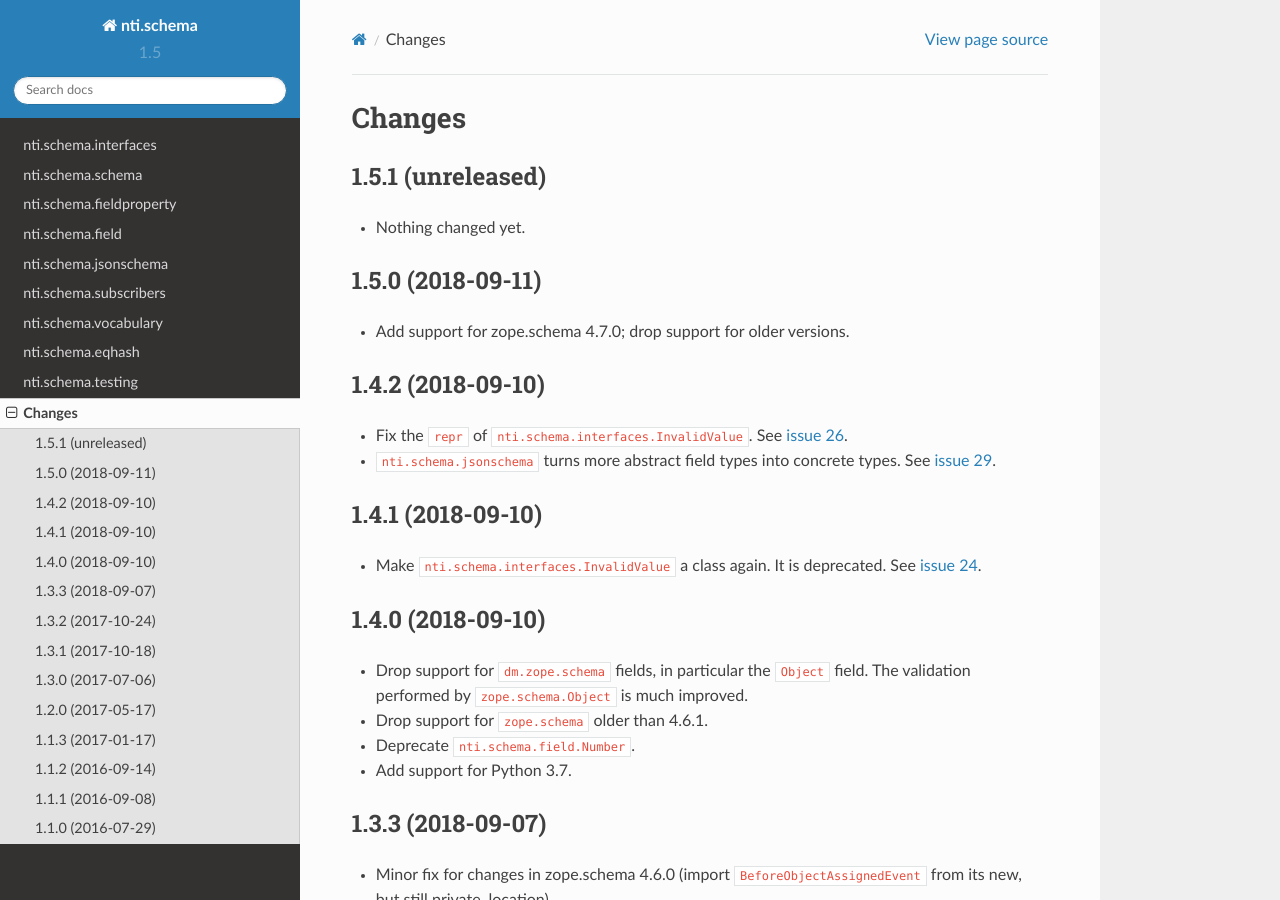
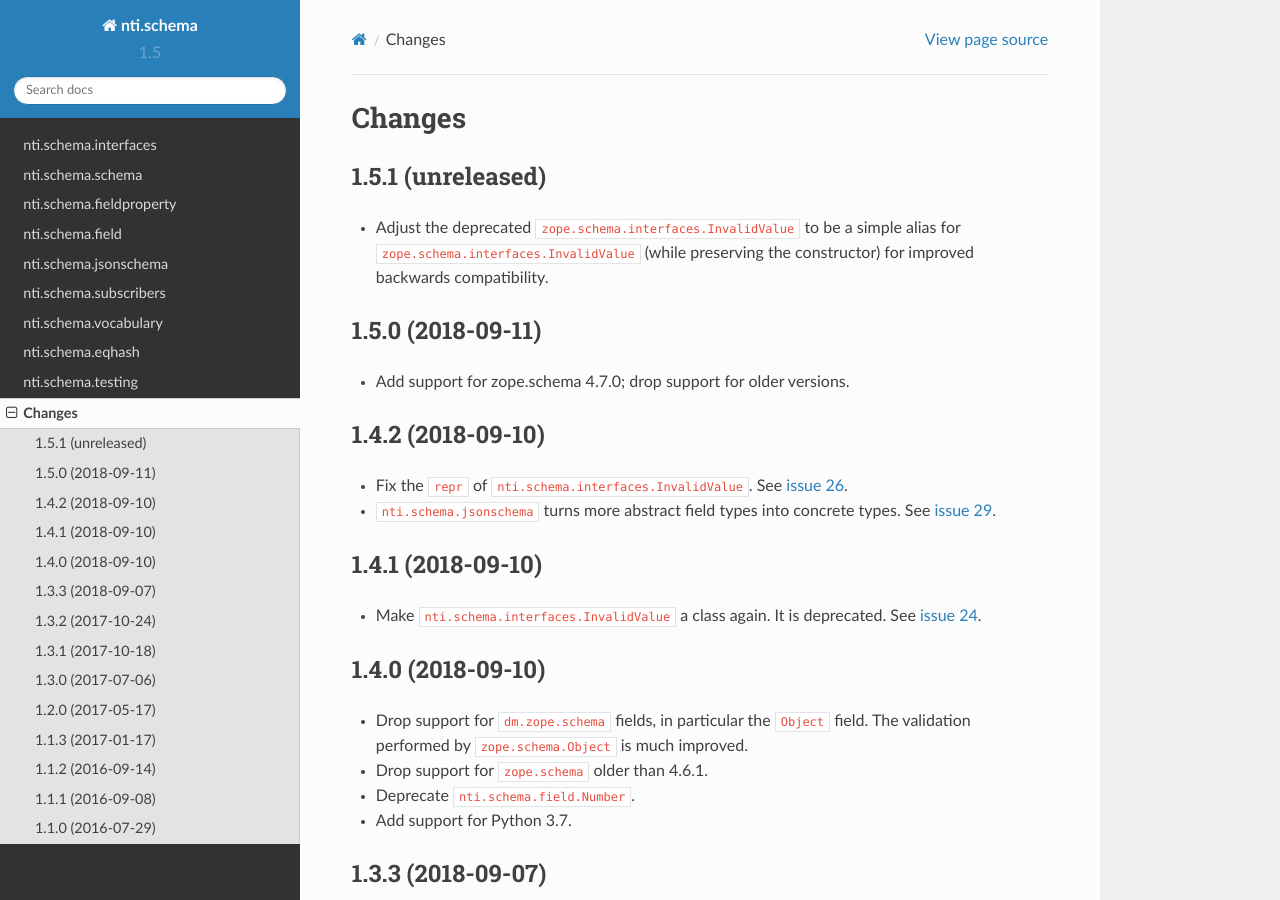
Before and after one commit to OpenNTI/nti.schema, a Sphinx documentation site: the page built from docs/changelog.rst, in a window 1280 px wide and 900 px high. Built offline with Sphinx 7.4.7 and the Read the Docs theme 2.0.0, drawn with Linux system fonts in a browser that asks for light colours.

Commit message:
Make InvalidValue just an alias for the zope.schema version.
This should improve BWC.

It requires an ugly hack for ``__init__``, but I couldn't find a way
to make all the properties work out with a combo of ``__new__`` and
metaclasses. (Specifically, it seems `except Foo:` ignores
``__instancecheck__`` in the metaclass.)

```diff
--- a/CHANGES.rst
+++ b/CHANGES.rst
@@ -6,7 +6,9 @@
 1.5.1 (unreleased)
 ==================
 
-- Nothing changed yet.
+- Adjust the deprecated ``zope.schema.interfaces.InvalidValue`` to be
+  a simple alias for ``zope.schema.interfaces.InvalidValue`` (while
+  preserving the constructor) for improved backwards compatibility.
 
 
 1.5.0 (2018-09-11)
```
Also changed, not shown: docs/interfaces.rst (+11 -0 lines), 2 other files.
